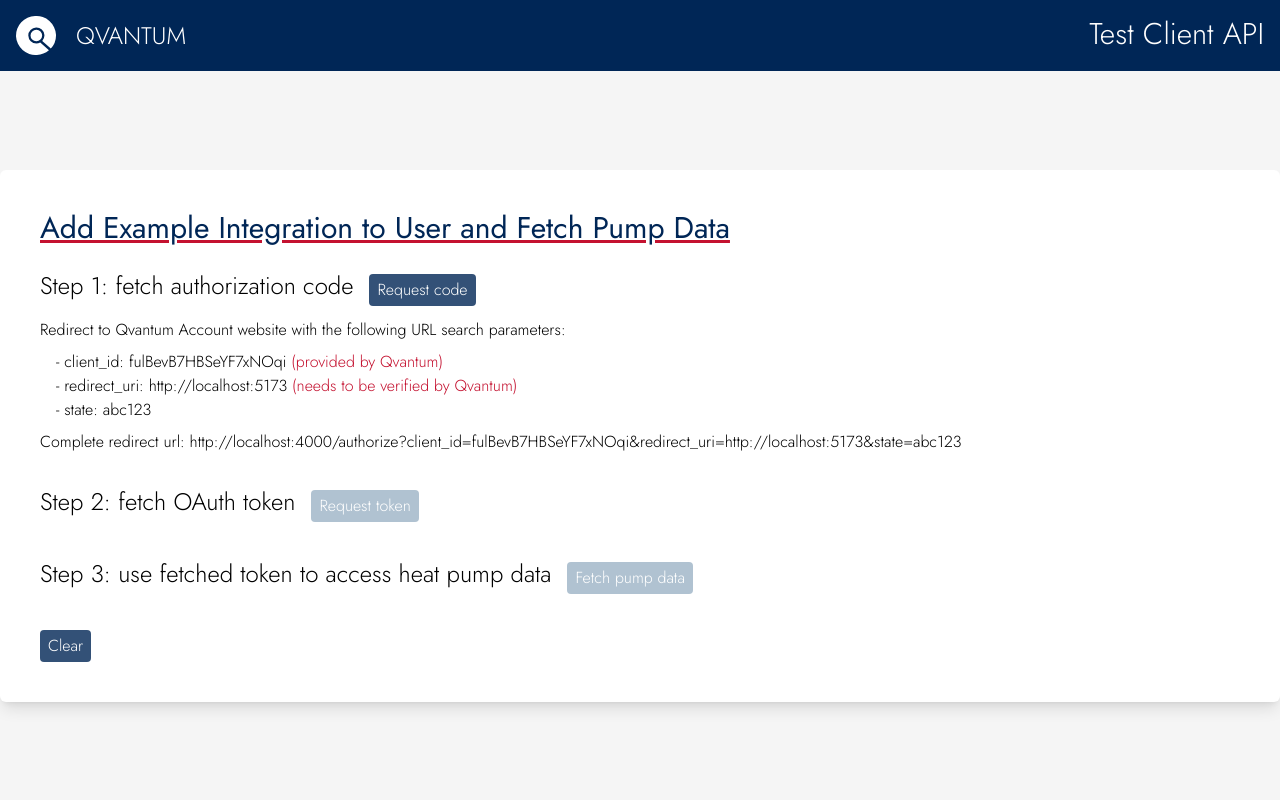
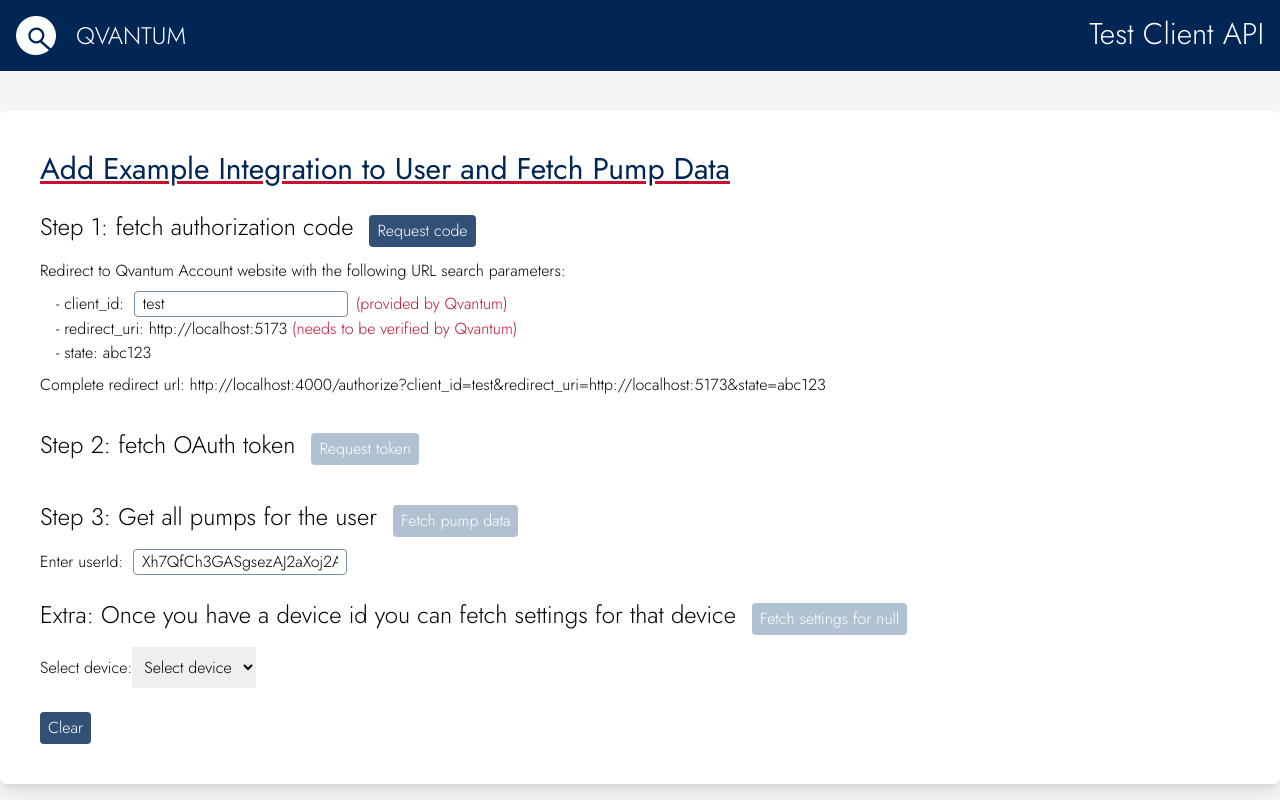
Before and after one commit to Qvantum-Energy/third-party-integration-demo, a React (Vite) app: page / in a window 1280 px wide. Built offline with nearby package versions, Linux system fonts and the light colour scheme.

Commit message:
consolidated API functions, enhanced error handling, added device settings fetch example

```diff
--- /dev/null
+++ b/src/api.ts
@@ -0,0 +1,71 @@
+import { DevicesResponse, APIError, Pump, PumpSettingsResponse, Token } from "./interfaces";
+
+const API_HOST = import.meta.env.PROD ? 'https://api.qvantum.com' : '';
+
+const fetchOathToken = async (clientId: string, code: string): Promise<Token | APIError | undefined> => {
+  console.log(code)
+  try {
+    const response = await fetch(`${API_HOST}/api/auth/v1/oauth2/token`, {
+      method: "POST",
+      headers: {
+        "Content-Type": "application/x-www-form-urlencoded",
+      },
+      body: `clientId=${clientId}&grant_type=authorization_code&code=${code}`,
+    });
+
+    if (response.ok) {
+      return await response.json() as Token;
+    }
+    return await response.json() as Error;
+  } catch (e) {
+    console.log(e);
+  }
+};
+
+
+const fetchUserPumps = async (token: Token, userId: string): Promise<Pump[] | APIError | undefined> => {
+  try {
+    const response = await fetch(`${API_HOST}/api/inventory/v1/users/${userId}/devices`, {
+      method: "GET",
+      headers: {
+        "Content-Type": "application/json",
+        Authorization: `Bearer ${token?.access_token}`,
+      },
+    });
+
+    if (response.ok) {
+      const res = await response.json() as DevicesResponse
+      return res.devices;
+    }
+    return await response.json() as Error;
+  } catch (error) {
+    console.log(error);
+  }
+};
+
+const fetchPumpSettings = async (token: Token, deviceId: string): Promise<PumpSettingsResponse | APIError | undefined> => {
+  try {
+    const response = await fetch(`${API_HOST}/api/device-info/v1/devices/${deviceId}/settings`, {
+      method: "GET",
+      headers: {
+        "Content-Type": "application/json",
+        Authorization: `Bearer ${token?.access_token}`,
+      },
+    });
+
+    if (response.ok) {
+      return await response.json()  as PumpSettingsResponse
+    }
+    return await response.json() as Error;
+  } catch (error) {
+    console.log(error);
+  }
+};
+
+
+
+export const apiService = {
+  fetchOathToken,
+  fetchUserPumps,
+  fetchPumpSettings,
+};
--- /dev/null
+++ b/src/constants.ts
@@ -0,0 +1,13 @@
+const CLIENT_ID = "test";
+const STATE = "abc123";
+const REDIRECT_URI = "http://localhost:5173";
+const QACCOUNT_URL =  "http://localhost:4000"; // "https://account.qvantum.com";
+const USER_ID = "Xh7QfCh3GASgsezAJ2aXoj2A6z53"
+
+export const constants = {
+  CLIENT_ID,
+  STATE,
+  REDIRECT_URI,
+  QACCOUNT_URL,
+  USER_ID
+}
--- /dev/null
+++ b/src/interfaces.ts
@@ -0,0 +1,40 @@
+export type Token = {
+  access_token: string;
+  expires_in: string;
+  refresh_token: string;
+  token_type: string;
+};
+
+export type Pump = {
+  id: string;
+  type: string;
+  vendor: string;
+  serial: string;
+  model: string;
+};
+
+export type DevicesResponse = {
+  user_id: string;
+  devices: Pump[];
+}
+
+type Meta ={
+  last_reported: string;
+  validity: string;
+  valid_until: string;
+}
+
+type Setting = {
+  name: string;
+  value: number | string;
+  read_only: boolean;
+}
+
+export type PumpSettingsResponse = {
+  meta: Meta;
+  settings: Setting[];
+}
+
+export type APIError = {
+  message: string;
+}
--- a/src/pages/ExampleAuthIntegration.tsx
+++ b/src/pages/ExampleAuthIntegration.tsx
@@ -3,35 +3,27 @@
 
 import Step from "../components/Step";
 import Button from "../components/Button";
+import { APIError, Pump, PumpSettingsResponse, Token } from "../interfaces";
+import { apiService } from "../api";
+import { constants } from "../constants";
 
-const CLIENT_ID = "fulBevB7HBSeYF7xNOqi";
-const REDIRECT_URI = "http://localhost:5173";
-const STATE = "abc123";
 
-const QACCOUNT_URL =
-  import.meta.env.MODE === "development"
-    ? "http://localhost:4000"
-    : import.meta.env.VITE_QACCOUNT_URL;
 
-type Token = {
-  access_token: string;
-  expires_in: string;
-  refresh_token: string;
-  token_type: string;
-};
 
-type Pump = {
-  serial: string;
-  productName: string;
-};
 
 export default function ExampleAuthIntegration() {
   const location = useLocation();
   const navigate = useNavigate();
   const [URLSearchParams] = useSearchParams();
+  const [clientId, setClientId] = useState<string>(constants.CLIENT_ID);
+  const [userId, setUserId] = useState<string>(constants.USER_ID);
   const [code, setCode] = useState<string | null>(null);
+
   const [token, setToken] = useState<Token | null>(null);
   const [pumpData, setPumpData] = useState<Pump[] | null>(null);
+  const [settings, setSettings] = useState<PumpSettingsResponse | null>(null);
+  const [selectedDeviceId, setSelectedDeviceId] = useState<string | null>(null);
+  const [error, setError] = useState<string | null>(null);
 
   useEffect(() => {
     if (location.search) {
@@ -42,52 +34,48 @@
     }
   }, [URLSearchParams, location.search]);
 
-  const fetchAuthorizationCode = () => {
+  const redirectToAccountSite = () => {
     window.location.replace(
-      `${QACCOUNT_URL}/authorize?client_id=${CLIENT_ID}&redirect_uri=${REDIRECT_URI}&state=${STATE}`
+      `${constants.QACCOUNT_URL}/authorize?client_id=${clientId}&redirect_uri=${constants.REDIRECT_URI}&state=${constants.STATE}`
     );
   };
 
-  const fetchOathToken = async () => {
-    try {
-      const response = await fetch("/api/auth/v1/oauth2/token", {
-        method: "POST",
-        headers: {
-          "Content-Type": "application/x-www-form-urlencoded",
-        },
-        body: `client_id=${CLIENT_ID}&grant_type=authorization_code&code=${code}`,
-      });
-
-      if (response.ok) {
-        const res = await response.json();
-        setToken(res);
+  const handleApiResponse = async <T,>(
+    apiCall: Promise<T | APIError | undefined>,
+    successCallback: (data: T) => void
+  ): Promise<void> => {
+    const response = await apiCall;
+    if (response) {
+      if (typeof response === "object" && "message" in response) {
+        setError((response as APIError).message);
       } else {
-        throw new Error(`${response.status} ${response.statusText}`);
+        successCallback(response as T);
       }
-    } catch (e) {
-      console.log(e);
     }
   };
 
-  const fetchPumpData = async () => {
-    try {
-      const response = await fetch("/api/inventory/v1/user-heatpumps", {
-        method: "GET",
-        headers: {
-          "Content-Type": "application/json",
-          Authorization: `Bearer ${token?.access_token}`,
-        },
-      });
 
-      if (response.ok) {
-        const res = await response.json();
-        setPumpData(res);
-      } else {
-        throw Error(`${response.status} ${response.statusText}`);
-      }
-    } catch (error) {
-      console.log(error);
-    }
+  const getOathToken = () => {
+    handleApiResponse(
+      apiService.fetchOathToken(clientId, code ?? ""),
+      setToken,
+    );
+  };
+
+  const getAllUserPumps = () => {
+    if (!token) return;
+    handleApiResponse(
+      apiService.fetchUserPumps(token, userId),
+      setPumpData
+    );
+  };
+
+  const getSettingsForDevice = () => {
+    if (!token || !selectedDeviceId) return;
+    handleApiResponse(
+      apiService.fetchPumpSettings(token, selectedDeviceId),
+      setSettings
+    );
   };
 
   return (
@@ -96,29 +84,34 @@
         Add Example Integration to User and Fetch Pump Data
       </h1>
 
+      {error && <div className="text-q-red">{error}</div>}
+
       <section>
         <div className="flex gap-4 mb-2 items-center">
           <Step.Header>Step 1: fetch authorization code</Step.Header>
-          <Button label="Request code" onClick={fetchAuthorizationCode} />
+          <Button label="Request code" onClick={redirectToAccountSite} />
         </div>
         <div className="grid gap-2 mb-2">
           Redirect to Qvantum Account website with the following URL search
           parameters:
           <div className="ml-4">
             <div>
-              {`- client_id: ${CLIENT_ID}`}{" "}
-              <span className="text-q-red">(provided by Qvantum)</span>
+              <label>
+                - client_id: &nbsp;
+                <input type="text" value={clientId} onChange={(e) => setClientId(e.target.value)} className="border border-q-blue-60 rounded px-2" />
+              </label>
+              <span className="text-q-red ml-2">(provided by Qvantum)</span>
             </div>
             <div>
-              {`- redirect_uri: ${REDIRECT_URI}`}{" "}
+              {`- redirect_uri: ${constants.REDIRECT_URI}`}{" "}
               <span className="text-q-red">
                 (needs to be verified by Qvantum)
               </span>
             </div>
-            <div>{`- state: ${STATE}`}</div>
+            <div>{`- state: ${constants.STATE}`}</div>
             <div />
           </div>
-          <div>{`Complete redirect url: ${QACCOUNT_URL}/authorize?client_id=${CLIENT_ID}&redirect_uri=${REDIRECT_URI}&state=${STATE}`}</div>
+          <div>{`Complete redirect url: ${constants.QACCOUNT_URL}/authorize?client_id=${clientId}&redirect_uri=${constants.REDIRECT_URI}&state=${constants.STATE}`}</div>
         </div>
         {location.search && <Step.Body>{window.location.href}</Step.Body>}
       </section>
@@ -128,7 +121,7 @@
           <Step.Header>Step 2: fetch OAuth token</Step.Header>
           <Button
             label="Request token"
-            onClick={fetchOathToken}
+            onClick={getOathToken}
             disabled={!code}
           />
         </div>
@@ -164,33 +157,110 @@
 
       <section>
         <div className="flex gap-4 mb-2 items-center">
+
           <Step.Header>
-            Step 3: use fetched token to access heat pump data
+            Step 3: Get all pumps for the user
           </Step.Header>
           <Button
             label="Fetch pump data"
-            onClick={fetchPumpData}
-            disabled={!code || !token}
+            onClick={getAllUserPumps}
+            disabled={!code || !token || !userId}
           />
+        </div>
+        <div>
+          <label>
+            Enter userId: &nbsp;
+            <input type="text" value={userId} onChange={(e) => setUserId(e.target.value)} className="border border-q-blue-60 rounded px-2" />
+          </label>
         </div>
         {pumpData && (
           <Step.Body>
-            [
+            {'{'}
+            <div className="ml-10">
+              "user_id": "{userId}",
+              <div>
+                "devices": [
                 <div className="ml-10">
                   {pumpData.map((pump) => (
                     <div key={pump.serial}>
                       {"{"}
                       <div className="ml-10">
-                    <div>{`productName: ${pump.productName}`},</div>
+                        <div>{`id: ${pump.id}`},</div>
+                        <div>{`type: ${pump.type}`},</div>
+                        <div>{`vendor: ${pump.vendor}`},</div>
                         <div>{`serial: ${pump.serial ?? "-"},`}</div>
+                        <div>{`model: ${pump.model},`}</div>
                       </div>
                       {"},"}
                     </div>
                   ))}
                 </div>
                 ]
+              </div>
+            </div>
+            {'}'}
           </Step.Body>
         )}
+      </section>
+
+      <section>
+        <div className="flex gap-4 mb-2 items-center">
+          <Step.Header>
+            Extra: Once you have a device id you can fetch settings for that device
+          </Step.Header>
+          <Button
+            label={`Fetch settings for ${selectedDeviceId}`}
+            onClick={() => getSettingsForDevice()}
+            disabled={!code || !token || !selectedDeviceId}
+          />
+        </div>
+        <div>
+          <label htmlFor="device_id">Select device:</label>
+          <select
+            id="device_id"
+            className="p-2"
+            onChange={(e) => setSelectedDeviceId(e.target.value)}
+            defaultValue={"disabled"}
+          >
+            <option disabled value="disabled">Select device</option>
+            {pumpData?.map((pump) => (
+              <option key={pump.id} value={pump.id}>
+                {pump.serial}
+              </option>
+            ))}
+          </select>
+        </div>
+
+        {settings && (<Step.Body>
+          {'{'}
+          <div className="ml-10">
+            "meta": {"{"}
+            <div className="ml-10">
+              <div>{`last_reported: ${settings?.meta.last_reported}`},</div>
+              <div>{`validity: ${settings?.meta.validity}`},</div>
+              <div>{`valid_until: ${settings?.meta.valid_until}`},</div>
+            </div>
+            {"},"}
+            <div>
+              "settings": [
+              <div className="ml-10">
+                {settings?.settings.map((setting) => (
+                  <div key={setting.name}>
+                    {"{"}
+                    <div className="ml-10">
+                      <div>{`name: ${setting.name}`},</div>
+                      <div>{`value: ${setting.value}`},</div>
+                      <div>{`read_only: ${setting.read_only}`},</div>
+                    </div>
+                    {"},"}
+                  </div>
+                ))}
+              </div>
+              ]
+            </div>
+          </div>
+          {'}'}
+        </Step.Body>)}
       </section>
 
       <Button
@@ -199,6 +269,7 @@
           setCode(null);
           setToken(null);
           setPumpData(null);
+          setSettings(null);
           navigate("/", { replace: true });
         }}
       />
```
Also changed, not shown: .prettierrc.json (added), 1 other file (tests, documents, lock files or other folders). Lines whose indentation alone changed are shown as unchanged.
